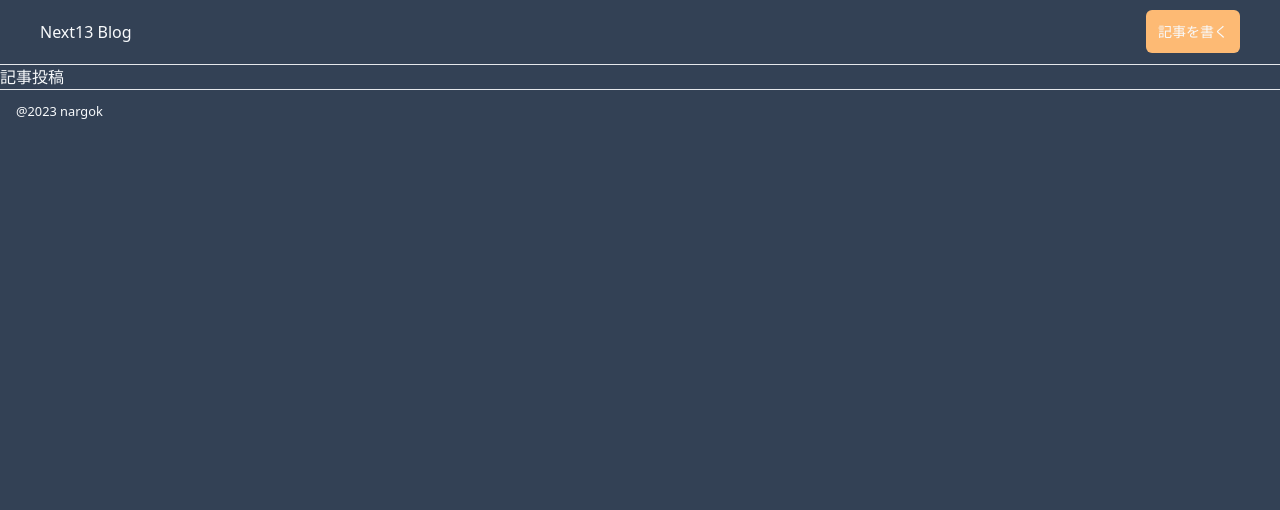
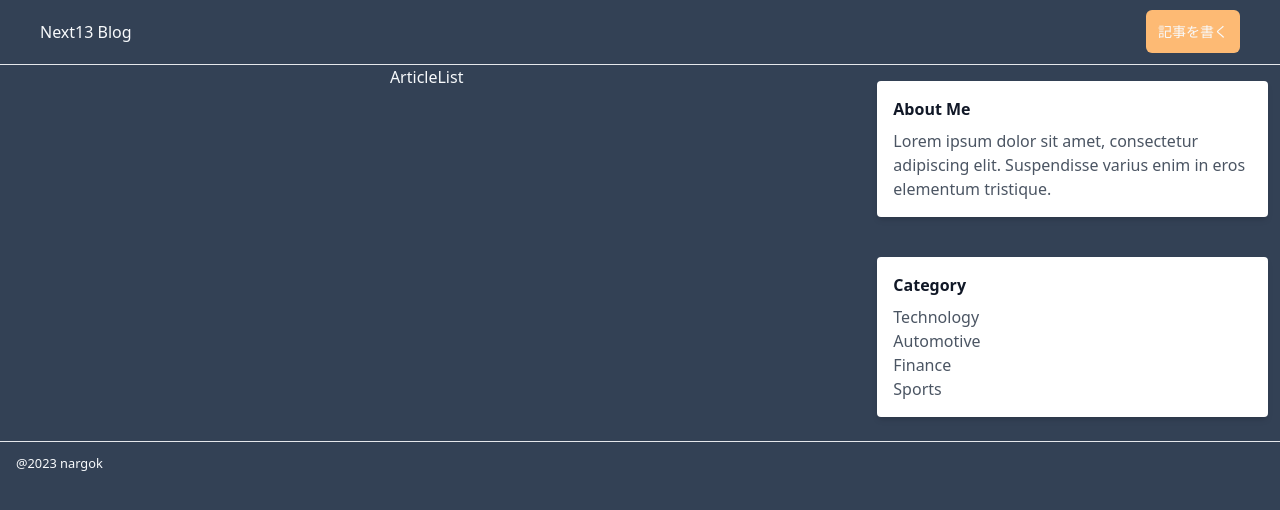
Before and after one commit to nargok/nextjs-blog-app, a Next.js app: page / in a window 1280 px wide. Shown: the top 510 px of the page. Built offline with nearby package versions, Linux system fonts and the light colour scheme.

Commit message:
update page.tsx

```diff
--- /dev/null
+++ b/src/app/components/ArticleList.tsx
@@ -0,0 +1,7 @@
+import React from 'react'
+
+function ArticleList() {
+  return <div>ArticleList</div>
+}
+
+export default ArticleList
--- a/src/app/page.tsx
+++ b/src/app/page.tsx
@@ -1,5 +1,38 @@
 import Image from 'next/image'
+import ArticleList from './components/ArticleList'
 
 export default function Home() {
-  return <div>記事投稿</div>
+  return (
+    <div className='md:flex'>
+      <section className='w-full md:w-2/3 flex flex-col items-center px-3'>
+        <ArticleList />
+      </section>
+      <aside className='w-full md:w-1/3 flex flex-col items-center px-3 md:pl-6'>
+        <div className='bg-white shadow-md rounded p-4 mb-6 mt-4'>
+          <h3 className='font-bold text-gray-900 mb-2'>About Me</h3>
+          <p className='text-gray-600'>
+            Lorem ipsum dolor sit amet, consectetur adipiscing elit. Suspendisse varius enim in eros
+            elementum tristique.
+          </p>
+        </div>
+        <div className='bg-white shadow-md rounded p-4 mb-6 mt-4 w-full'>
+          <h3 className='font-bold text-gray-900 mb-2'>Category</h3>
+          <ul className='text-gray-600 mt-2'>
+            <li>
+              <a href='#'>Technology</a>
+            </li>
+            <li>
+              <a href='#'>Automotive</a>
+            </li>
+            <li>
+              <a href='#'>Finance</a>
+            </li>
+            <li>
+              <a href='#'>Sports</a>
+            </li>
+          </ul>
+        </div>
+      </aside>
+    </div>
+  )
 }
```
